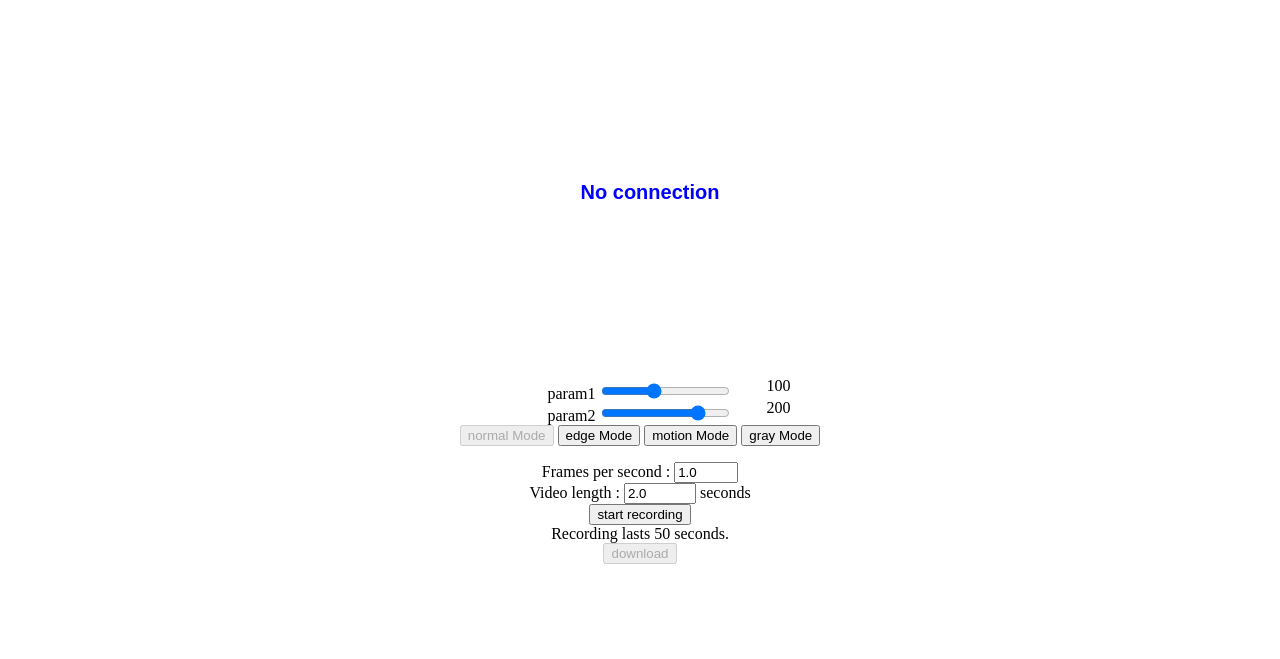
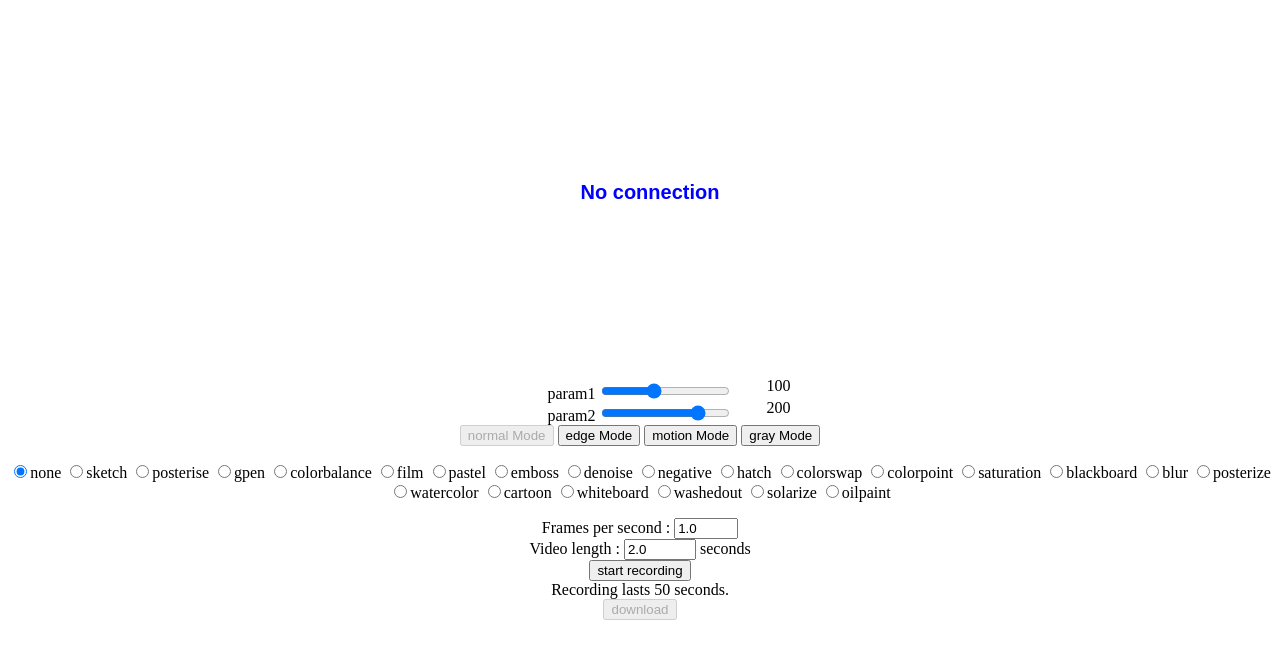
Before and after one commit to ami-GS/Timelapse_RPi, a plain HTML site: page index.html in a window 1280 px wide. Shown: the part 5-664 px from the top of the page. Drawn offline with Linux system fonts and the light colour scheme.

Commit message:
added radio button and its function

```diff
--- a/index.html
+++ b/index.html
@@ -17,12 +17,41 @@
     <p id="param2" style="position: absolute; z-index: 0; left: 60%; top: -20">200</p>
     param2 <input type="range" id="range2" min="0" max="255" value="200" onmousemove="mousedrag(this)" style="position: relative; z-index: 1"><br>
 </div>
+<div>
 <form name="mode">
     <input type="button" id="normal" value="normal Mode" onclick="normalMode(), disable(this)" disabled="disabled">
     <input type="button" id="edge" value="edge Mode" onclick="edgeMode(), disable(this)">
     <input type="button" id="motion" value="motion Mode" onclick="motionMode(), disable(this)">
     <input type="button" id="gray" value="gray Mode" onclick="grayMode(), disable(this)">
 </form>
+</div>
+<div>
+    <form name="radio">
+    <input type="radio" name="mode" value="none" checked onclick="chmd(this.value)">none
+    <input type="radio" name="mode" value="sketch" onclick="chmd(this.value)">sketch
+    <input type="radio" name="mode" value="posterise" onclick="chmd(this.value)">posterise
+    <input type="radio" name="mode" value="gpen" onclick="chmd(this.value)">gpen
+    <input type="radio" name="mode" value="colorbalance" onclick="chmd(this.value)">colorbalance
+    <input type="radio" name="mode" value="film" onclick="chmd(this.value)">film
+    <input type="radio" name="mode" value="pastel" onclick="chmd(this.value)">pastel
+    <input type="radio" name="mode" value="emboss" onclick="chmd(this.value)">emboss
+    <input type="radio" name="mode" value="denoise" onclick="chmd(this.value)">denoise
+    <input type="radio" name="mode" value="negative" onclick="chmd(this.value)">negative
+    <input type="radio" name="mode" value="hatch" onclick="chmd(this.value)">hatch
+    <input type="radio" name="mode" value="colorswap" onclick="chmd(this.value)">colorswap
+    <input type="radio" name="mode" value="colorpoint" onclick="chmd(this.value)">colorpoint
+    <input type="radio" name="mode" value="saturation" onclick="chmd(this.value)">saturation
+    <input type="radio" name="mode" value="blackboard" onclick="chmd(this.value)">blackboard
+    <input type="radio" name="mode" value="blur" onclick="chmd(this.value)">blur
+    <input type="radio" name="mode" value="posterize" onclick="chmd(this.value)">posterize
+    <input type="radio" name="mode" value="watercolor" onclick="chmd(this.value)">watercolor
+    <input type="radio" name="mode" value="cartoon" onclick="chmd(this.value)">cartoon
+    <input type="radio" name="mode" value="whiteboard" onclick="chmd(this.value)">whiteboard
+    <input type="radio" name="mode" value="washedout" onclick="chmd(this.value)">washedout
+    <input type="radio" name="mode" value="solarize" onclick="chmd(this.value)">solarize
+    <input type="radio" name="mode" value="oilpaint" onclick="chmd(this.value)">oilpaint
+    </form>
+</div>
 Frames per second : <input type="number" id="fps" value="1.0" step="0.1" min="0" max="8" onchange="setInfo();"><br>
 Video length : <input type="number" id="len" value="2.0" step="0.5" max="50" min="0.5" onchange="setInfo();" /> seconds <br>
 <input type="button" id="start" value="start recording" onclick="startTimeLapse()"/><br>
--- a/js/index.js
+++ b/js/index.js
@@ -160,3 +160,8 @@ function motionMode(){ws.send('["motion"]');}
 function grayMode(){ws.send('["gray"]');}
 function normalMode(){ws.send('["normal"]');}
 function edgeMode(){ws.send('["edge"]');}
+
+function chmd(radio){
+    ws.send('["%s"]' % radio);
+
+}
```
